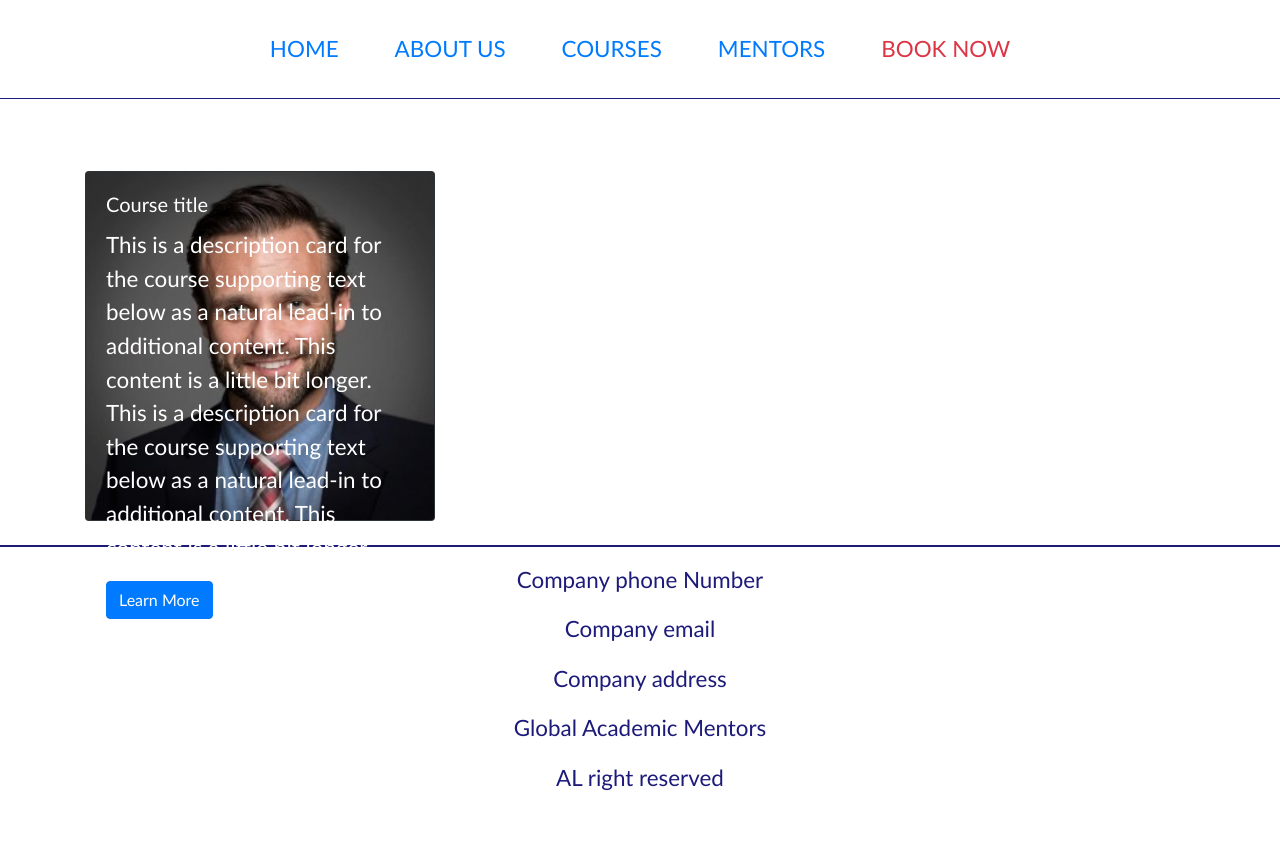
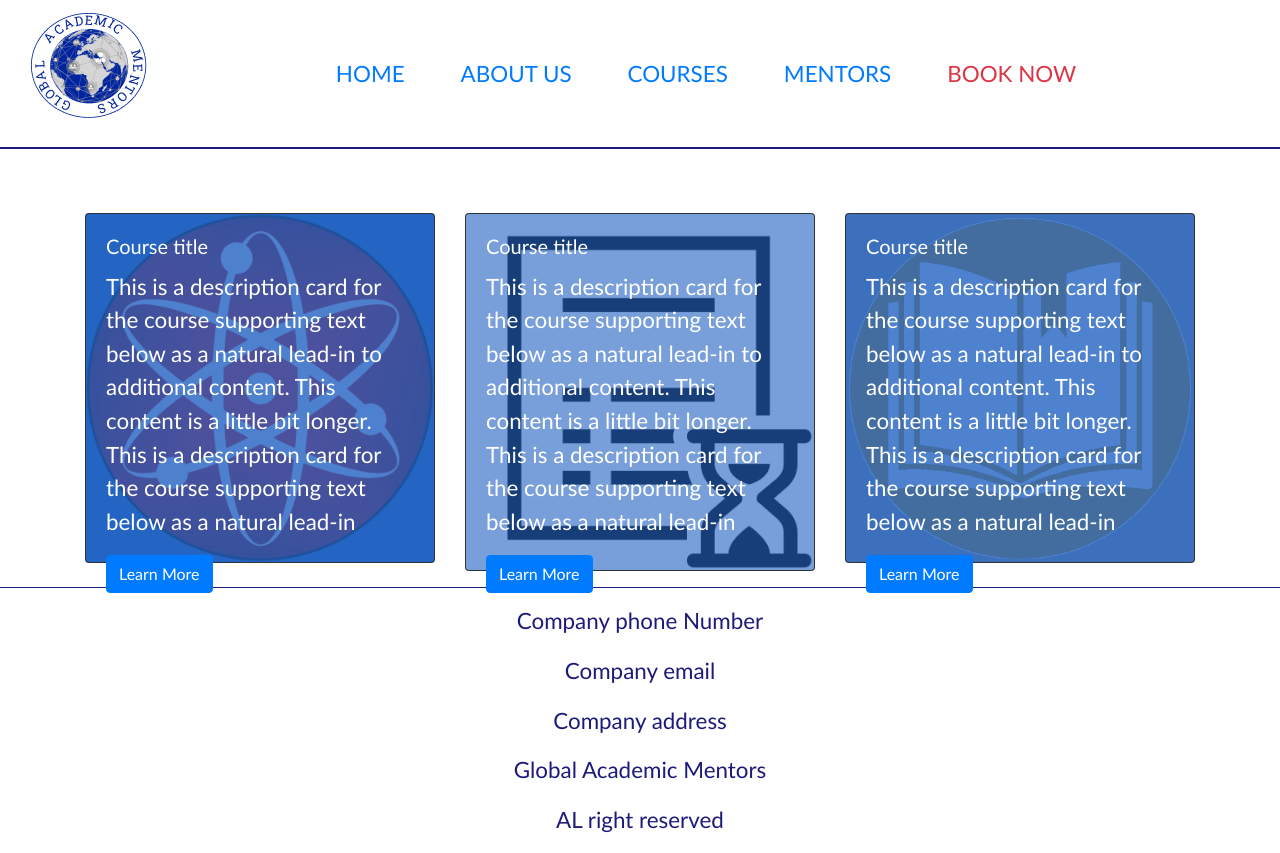
Before and after one commit to housni234/GAM, a plain HTML site: page courses.html in a window 1280 px wide. Before the commit the page ends 811 px from the top, so only its background shows below. Drawn offline with nearby package versions, Linux system fonts and the light colour scheme.

Commit message:
work in progress

```diff
--- a/courses.html
+++ b/courses.html
@@ -5,9 +5,15 @@
     <meta charset="UTF-8">
     <meta name="viewport" content="width=device-width, initial-scale=1.0">
     <title>Courses</title>
-    <script src="https://code.jquery.com/jquery-3.5.1.slim.min.js" integrity="sha384-DfXdz2htPH0lsSSs5nCTpuj/zy4C+OGpamoFVy38MVBnE+IbbVYUew+OrCXaRkfj" crossorigin="anonymous"></script>
-<script src="https://cdn.jsdelivr.net/npm/popper.js@1.16.1/dist/umd/popper.min.js" integrity="sha384-9/reFTGAW83EW2RDu2S0VKaIzap3H66lZH81PoYlFhbGU+6BZp6G7niu735Sk7lN" crossorigin="anonymous"></script>
-<script src="https://stackpath.bootstrapcdn.com/bootstrap/4.5.2/js/bootstrap.min.js" integrity="sha384-B4gt1jrGC7Jh4AgTPSdUtOBvfO8shuf57BaghqFfPlYxofvL8/KUEfYiJOMMV+rV" crossorigin="anonymous"></script>
+    <script src="https://code.jquery.com/jquery-3.5.1.slim.min.js"
+        integrity="sha384-DfXdz2htPH0lsSSs5nCTpuj/zy4C+OGpamoFVy38MVBnE+IbbVYUew+OrCXaRkfj"
+        crossorigin="anonymous"></script>
+    <script src="https://cdn.jsdelivr.net/npm/popper.js@1.16.1/dist/umd/popper.min.js"
+        integrity="sha384-9/reFTGAW83EW2RDu2S0VKaIzap3H66lZH81PoYlFhbGU+6BZp6G7niu735Sk7lN"
+        crossorigin="anonymous"></script>
+    <script src="https://stackpath.bootstrapcdn.com/bootstrap/4.5.2/js/bootstrap.min.js"
+        integrity="sha384-B4gt1jrGC7Jh4AgTPSdUtOBvfO8shuf57BaghqFfPlYxofvL8/KUEfYiJOMMV+rV"
+        crossorigin="anonymous"></script>
     <link rel="stylesheet" href="https://maxcdn.bootstrapcdn.com/bootstrap/4.0.0/css/bootstrap.min.css"
         integrity="sha384-Gn5384xqQ1aoWXA+058RXPxPg6fy4IWvTNh0E263XmFcJlSAwiGgFAW/dAiS6JXm" crossorigin="anonymous">
     <link rel="stylesheet" href="index.css">
@@ -17,7 +23,7 @@
     <!--navigation bar-->
     <nav class="navbar navbar-expand-md navbar-light">
         <div class="container-fluid">
-        <!--<div class="navbar-brand"><img src="./img/logo2edit01.png"></div>-->
+            <div class="navbar-brand"><img src="./img/website sketch.png"></div>
             <button class="navbar-toggler" type="button" data-toggle="collapse" data-target="#navbarCollapse">
                 <span class="navbar-toggler-icon"></span>
             </button>
@@ -42,30 +48,86 @@
             </div>
         </div>
     </nav>
-    <hr class="bar"/>
-
-    <div class="container my-4">
+    <hr class="bar" />
+<!--courses grid-->
+    <div class="container">
         <div class="row">
-            <div class="col-md-4 mt-5">
+            <div class="col-sm-4 mt-5">
                 <div class="card bg-dark text-white">
-                    <img class="card-img" src="./img/mentor2.jpg" alt="Card image">
+                    <img class="card-img" src="./img/logo.png" alt="Card image">
                     <div class="card-img-overlay">
                         <h5 class="card-title">Course title</h5>
-                        <p class="card-text">This is a description card for the course supporting text below as a natural lead-in to
-                            additional content. This content is a little bit longer. This is a description card for the course supporting text below as a natural lead-in to
-                            additional content. This content is a little bit longer.</p>
-                       <button class="btn btn-primary" data-toggle="collapse" data-target="#fdata1" aria-expand="false" aria-controls="fdata1">Learn More</button>
+                        <p class="card-text">This is a description card for the course supporting text below as a
+                            natural lead-in to
+                            additional content. This content is a little bit longer. This is a description card for the
+                            course supporting text below as a natural lead-in </p>
+                        <button class="btn btn-primary" data-toggle="collapse" data-target="#fdata1" aria-expand="false"
+                            aria-controls="fdata1">Learn More</button>
+                    </div>
+                </div>
+
+
+            <div class="collapse" id="fdata1">
+                <div class="card card-body ">This is a description card for the course supporting text below as a
+                    natural
+                    lead-in to
+                    additional content. This content is a little bit longer. This is a description card for the course
+                    supporting text below as a natural lead-in
+                </div>
+            </div>
+            </div>
+
+            <div class="col-sm-4 mt-5">
+                <div class="card bg-dark text-white">
+                    <img class="card-img" src="./img/logoHistory.png" alt="Card image">
+                    <div class="card-img-overlay">
+                        <h5 class="card-title">Course title</h5>
+                        <p class="card-text">This is a description card for the course supporting text below as a
+                            natural lead-in to
+                            additional content. This content is a little bit longer. This is a description card for the
+                            course supporting text below as a natural lead-in </p>
+                        <button class="btn btn-primary" data-toggle="collapse" data-target="#fdata2" aria-expand="false"
+                            aria-controls="fdata1">Learn More</button>
+                    </div>
+                </div>
+
+
+            <div class="collapse" id="fdata2">
+                <div class="card card-body ">This is a description card for the course supporting text below as a
+                    natural
+                    lead-in to
+                    additional content. This content is a little bit longer. This is a description card for the course
+                    supporting text below as a natural lead-in
+                </div>
+            </div>
+
+            </div>
+            <div class="col-sm-4 mt-5">
+                <div class="card bg-dark text-white">
+                    <img class="card-img" src="./img/logoLeterature.png" alt="Card image">
+                    <div class="card-img-overlay">
+                        <h5 class="card-title">Course title</h5>
+                        <p class="card-text">This is a description card for the course supporting text below as a
+                            natural lead-in to
+                            additional content. This content is a little bit longer. This is a description card for the
+                            course supporting text below as a natural lead-in </p>
+                        <button class="btn btn-primary" data-toggle="collapse" data-target="#fdata3" aria-expand="false"
+                            aria-controls="fdata1">Learn More</button>
+                    </div>
+                </div>
+
+
+            <div class="collapse" id="fdata3">
+                <div class="card card-body ">This is a description card for the course supporting text below as a
+                    natural
+                    lead-in to
+                    additional content. This content is a little bit longer. This is a description card for the course
+                    supporting text below as a natural lead-in
                 </div>
             </div>
         </div>
         </div>
-        <div class="collapse" id="fdata1">
-            <div class="card card-body ">lalal ala l alladk;lsfkjr;wle hr;w wh jhweh tur tkjhg uawh aouw htowuh towh towht o;wuhr ourh ourh o;rh yoe</div>
     </div>
-    </div>
-
-
-</body>
 
     <footer>
         <hr class="bar" />
@@ -81,3 +143,4 @@
     </footer>
 
 </html>
+</body>
--- a/index.css
+++ b/index.css
@@ -71,3 +71,17 @@ footer .bar {
 body a {
   color: rgb(29, 27, 122);
 }
+
+.dislplay-2{
+  margin-bottom: 110px;
+  font-size: 70px;
+}
+h3{
+  margin-bottom: 180px;
+}
+
+/*.carousel-caption{
+  position: absolute;
+  top: 50%;
+  transform: translateY(-50);
+}*/
```
Also changed, not shown: about-us.html (+5 -5 lines), book-now.html (+6 -5 lines), index.html (+15 -0 lines), mentors.html (+5 -17 lines), img/1e846116-319c-41df-8a04-b19cae2cc277_200x200.png (added), img/logo.png (added), img/logoHistory.png (added), img/logoLeterature.png (added), 1 other file. Lines whose indentation alone changed are shown as unchanged.
